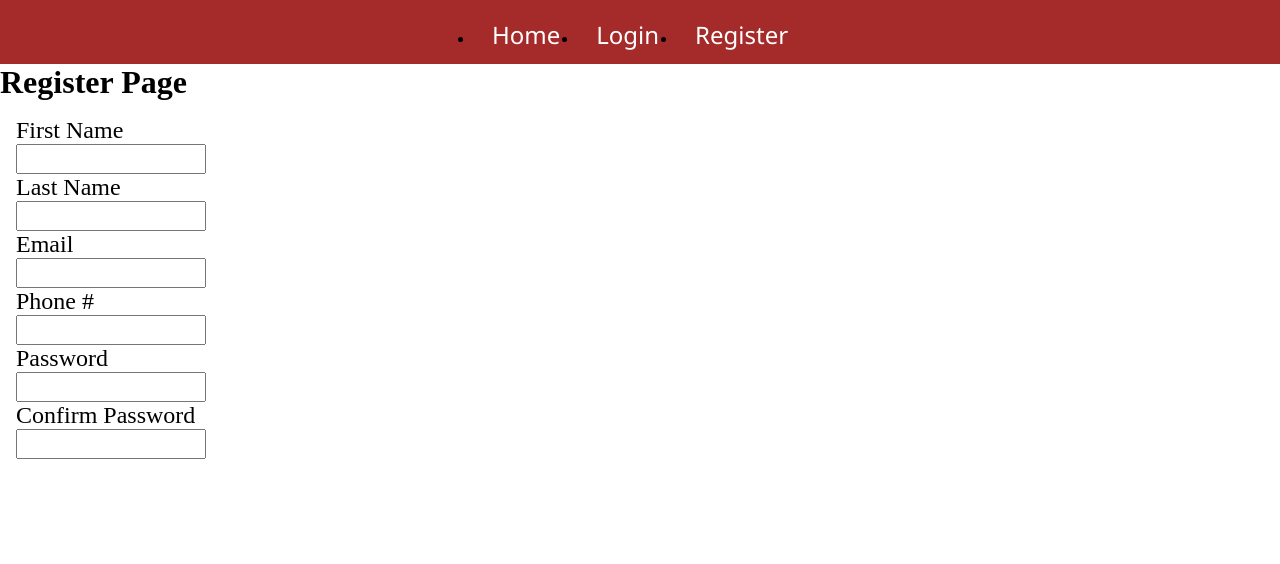
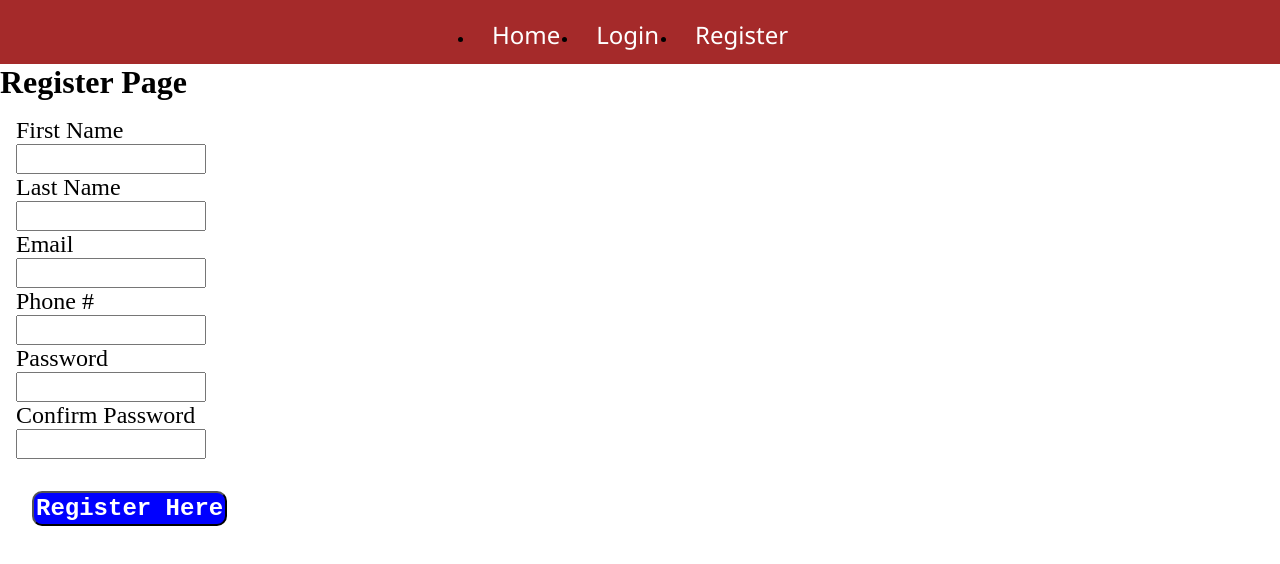
Before and after one commit to Zeeshan765/mern-app, a React (Create React App) app in the folder my-app/: page /register in a window 1280 px wide. Shown: the top 564 px of the page. Built offline with nearby package versions, Linux system fonts and the light colour scheme.

Commit message:
register

```diff
--- a/my-app/src/pages/Register/Register.css
+++ b/my-app/src/pages/Register/Register.css
@@ -9,3 +9,14 @@
   width: 15%;
   height: 30px;
 }
+.btn-1 {
+  background-color: blue;
+  color: white;
+  font-family: 'Courier New', Courier, monospace;
+  font-size: 1.5rem;
+  border-radius: 10px;
+  font-weight: 700;
+  margin-top: 2rem;
+  margin-left: 2rem;
+  padding: 2px;
+}
--- a/my-app/src/pages/Register/Register.jsx
+++ b/my-app/src/pages/Register/Register.jsx
@@ -1,6 +1,14 @@
 import React from 'react';
 import './Register.css';
 const Register = () => {
+  const handleregister = (e) => {
+    e.preventDefault();
+    console.log(fname, lname);
+  };
+
+  const [fname, setFname] = React.useState('');
+  const [lname, setLname] = React.useState('');
+
   return (
     <>
       <div className='main-div'>
@@ -10,13 +18,27 @@ const Register = () => {
             First Name
           </label>
           <br />
-          <input type='text' className='text-1' />
+          <input
+            type='text'
+            className='text-1'
+            value={fname}
+            onChange={(e) => {
+              setFname(e.target.value);
+            }}
+          />
           <br />
           <label htmlFor='lname' className='label-2'>
             Last Name
           </label>
           <br />
-          <input type='text' className='text-1' />
+          <input
+            type='text'
+            className='text-1'
+            value={lname}
+            onChange={(e) => {
+              setLname(e.target.value);
+            }}
+          />
           <br />
           <label htmlFor='email' className='label-2'>
             Email
@@ -41,6 +63,10 @@ const Register = () => {
           <br />
           <input type='password' className='text-1' />
         </div>
+        <button className='btn-1' onClick={handleregister}>
+          {' '}
+          Register Here{' '}
+        </button>
       </div>
     </>
   );
```
